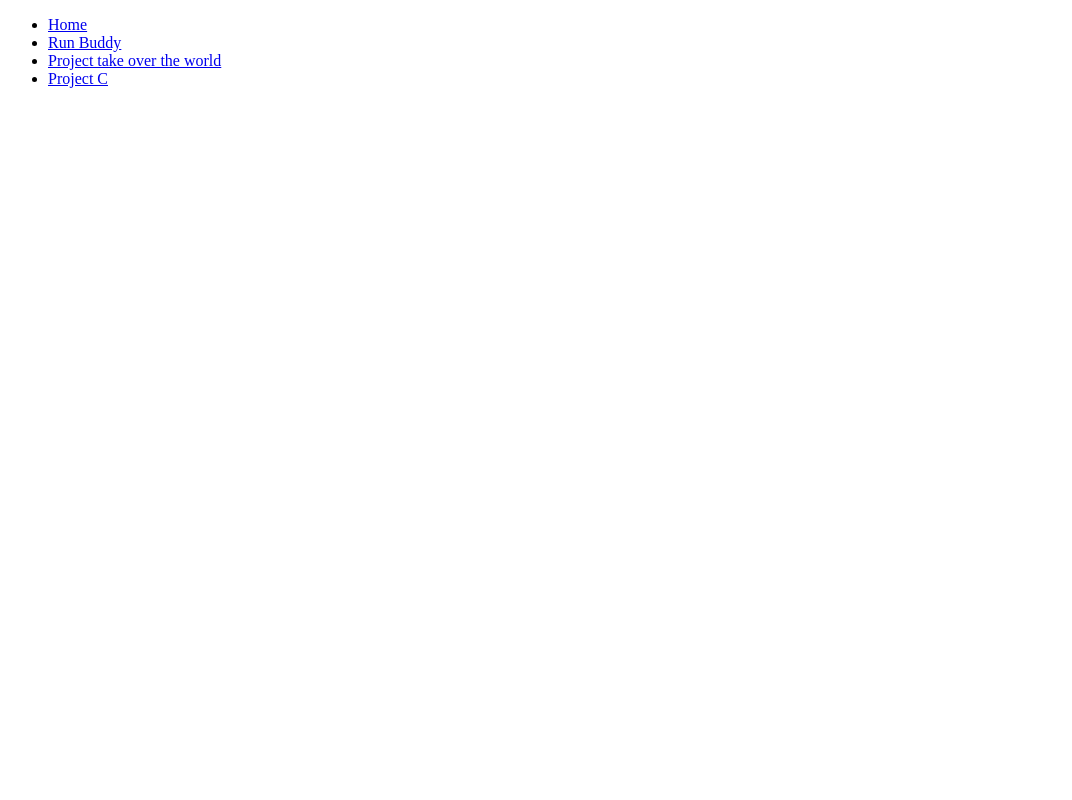
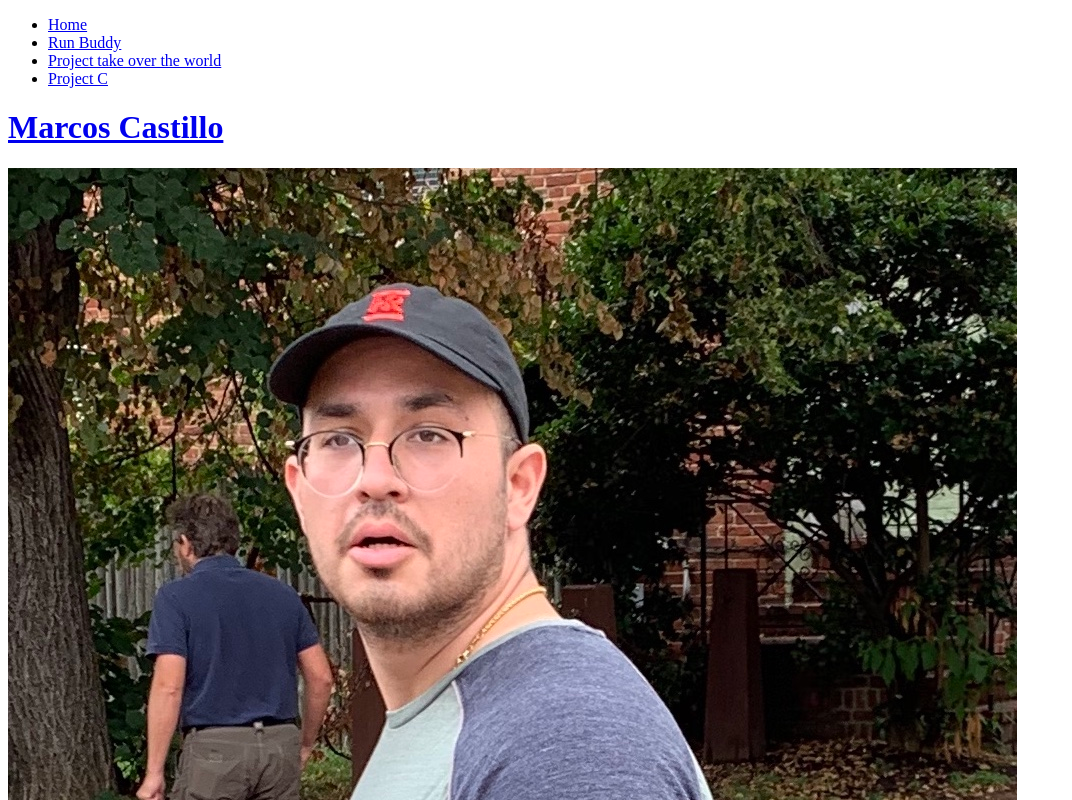
Before and after one commit to shinyfins/Portfolio-Marcos, a plain HTML site: page index.html in a window 1280 px wide. Shown: the top 800 px of the page, without its empty margins (0-1072 px from the left). Drawn offline with Linux system fonts and the light colour scheme.

Commit message:
added profile photo and proper syntaxt attributes

```diff
--- a/index.html
+++ b/index.html
@@ -10,6 +10,7 @@
 <!-- Navigation Bar-->
 <body>
     <header>
+
         <nav>
 
             <ul>
@@ -29,7 +30,19 @@
             </ul>
 
         </nav>
-    </header>
+     </header>
+
+     <h1>
+            <a href="/">Marcos Castillo</a>
+    </h1>
+
+   <!--HERO section-->
+<section class="hero">
+    <img src="assets/images/marcos portfolio.jpg">
+
+</section>
+
+
 
 </body>
 </html>
```
Also changed, not shown: assets/images/marcos portfolio.jpg (added).
